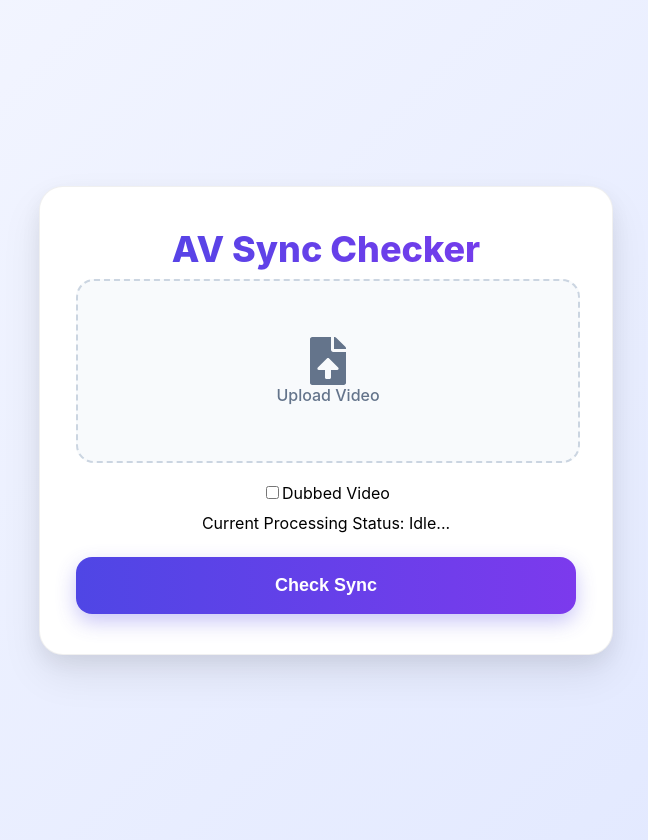
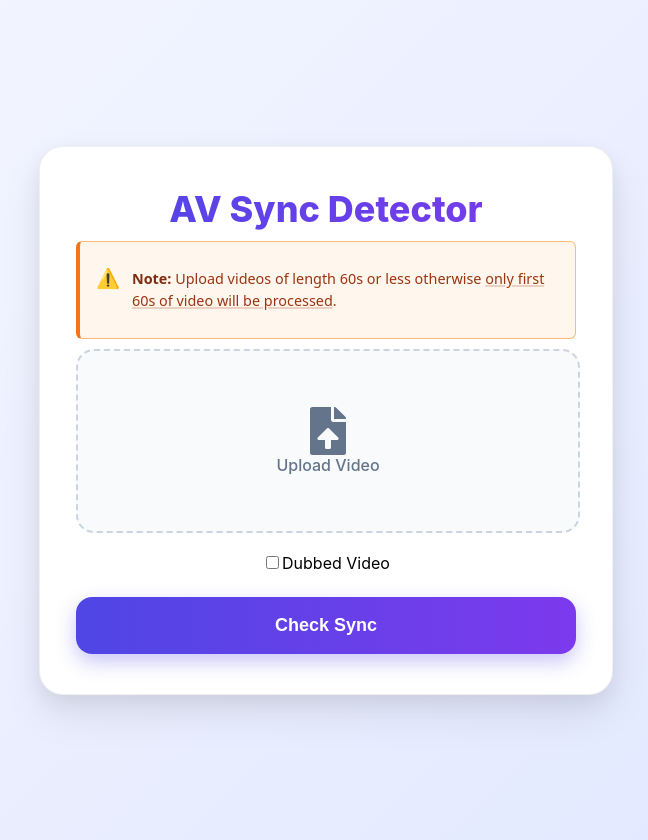
Before and after one commit to sohanshanbhag1502/The-Bitrates-Frontend, a React (Vite) app: page / in a window 1280 px wide. Shown: the whole page, without its empty margins (314-962 px from the left). Built offline with nearby package versions, Linux system fonts and the light colour scheme; no server answers.

Commit message:
Minor changes in the frontend

```diff
--- a/index.html
+++ b/index.html
@@ -4,7 +4,7 @@
     <meta charset="UTF-8" />
     <link rel="icon" type="image/svg+xml" href="/vite.svg" />
     <meta name="viewport" content="width=device-width, initial-scale=1.0" />
-    <title>bitrates-frontend</title>
+    <title>AV Sync Detector</title>
   </head>
   <body>
     <div id="root"></div>
--- a/src/pages/VideoSyncPage.css
+++ b/src/pages/VideoSyncPage.css
@@ -236,8 +236,12 @@
 }
 
 .result-body {
-  padding: 24px;
-  background: #f8fafc;
+    padding: 24px;
+    background: #f8fafc;
+    display: flex;
+    flex-direction: column;
+    text-align: center;
+    align-items: center;
 }
 
 .result-body p {
@@ -256,3 +260,36 @@
   display: inline-block;
   margin-top: 8px;
 }
+
+.note-body {
+    background-color: #fff7ed; /* Light orange background */
+  border: 1px solid #fdba74; /* Orange border */
+  border-left: 4px solid #f97316; /* Thicker left accent */
+  border-radius: 6px;
+  padding: 12px 16px;
+  display: flex;
+  align-items: flex-start;
+  gap: 12px;
+  margin: 10px 0;
+  max-width: 500px;
+  color: #9a3412; /* Dark orange text for readability */
+  font-family: system-ui, -apple-system, sans-serif;
+  font-size: 0.9rem;
+  line-height: 1.5;
+}
+
+.note-icon {
+  font-size: 1.2rem;
+  margin-top: 10px; /* Visual alignment fix */
+}
+
+.note-body strong {
+  font-weight: 700;
+  color: #7c2d12;
+}
+
+.note-body .highlight {
+  text-decoration: underline;
+  text-decoration-thickness: 2px;
+  text-decoration-color: rgba(154, 52, 18, 0.2);
+}
--- a/src/pages/VideoSyncPage.jsx
+++ b/src/pages/VideoSyncPage.jsx
@@ -4,8 +4,6 @@ import "./VideoSyncPage.css";
 import io from "socket.io-client";
 
 const API_URL = import.meta.env.VITE_APP_API_URL;
-console.log("API URL:", API_URL);
-
 const SOCKET_URL = import.meta.env.VITE_APP_SOCKET_URL;
 const socket = io(SOCKET_URL);
 
@@ -42,7 +40,6 @@ export default function VideoSyncPage() {
             });
 
             const resp = await uploadResponse.json();
-            console.log("Upload response:", resp);
 
             socket.emit("subscribe", resp.id);
 
@@ -56,6 +53,7 @@ export default function VideoSyncPage() {
                         id: data.id,
                         status: 'processed-sync'
                     });
+                    setLoading(false);
                     setCurrentStatus("Processing complete.");
                 }
                 else if (data.message==='complete-wav2lip'){
@@ -64,6 +62,7 @@ export default function VideoSyncPage() {
                         id: data.id,
                         status: 'processed-wav2lip'
                     });
+                    setLoading(false);
                     setCurrentStatus("Wav2Lip processing complete.");
                 }
                 else{
@@ -71,18 +70,14 @@ export default function VideoSyncPage() {
                 }
             });
         } catch (err) {
+            setLoading(false);
             console.error(err);
             alert("Error connecting to server.");
-        }
-        finally {
-            setLoading(false);
         }
     };
 
     const downloadFile =async (e) => {
         e.preventDefault();
-
-        console.log(result);
 
         if (!result.video_path.trim()) {
             setStatus({ type: 'error', message: 'Please enter a filename.' });
@@ -136,8 +131,16 @@ export default function VideoSyncPage() {
         <div className="page-container">
             <div className="card">
                 <h1 className="title">
-                    <span className="gradient-text">AV Sync Checker</span>
+                    <span className="gradient-text">AV Sync Detector</span>
                 </h1>
+
+                <div class="note-body">
+                    <span class="note-icon">⚠️</span>
+                    <p>
+                        <strong>Note:</strong> Upload videos of length 60s or less
+                        otherwise <span class="highlight">only first 60s of video will be processed</span>.
+                    </p>
+                </div>
 
                 <div className="content">
                     <div
@@ -174,21 +177,29 @@ export default function VideoSyncPage() {
                             />
                             Dubbed Video
                     </label>
-
-                    <label style={{ display: "flex", justifyContent: "center", alignItems: "center", margin: "10px" }}>
-                        Current Processing Status: {currentStatus}...
-                    </label>
                 </div>
 
                 <button className="submit-btn" onClick={handleSubmit} disabled={loading}>
                     {loading ? (
                         <>
-                            <span className="spinner"></span> Processing...
+                            <span className="spinner"></span> {currentStatus}...
                         </>
                     ) : (
                         "Check Sync"
                     )}
                 </button>
+
+                {result.status.startsWith('processed') && (<h2 style={{
+                    fontSize: '1.5rem',
+                    fontWeight: '800',
+                    background: 'linear-gradient(to right, #6366f1, #a855f7)', // Indigo to Purple
+                    WebkitBackgroundClip: 'text',
+                    WebkitTextFillColor: 'transparent',
+                    marginBottom: '24px',
+                    textAlign: 'center'
+                }}>
+                    ✨ Processing Completed ✨
+                </h2>) }
 
                 {result.status==='processed-sync' && (
                     <div className={`result-card ${result.synced ? "synced" : "not-synced"}`}>
```
